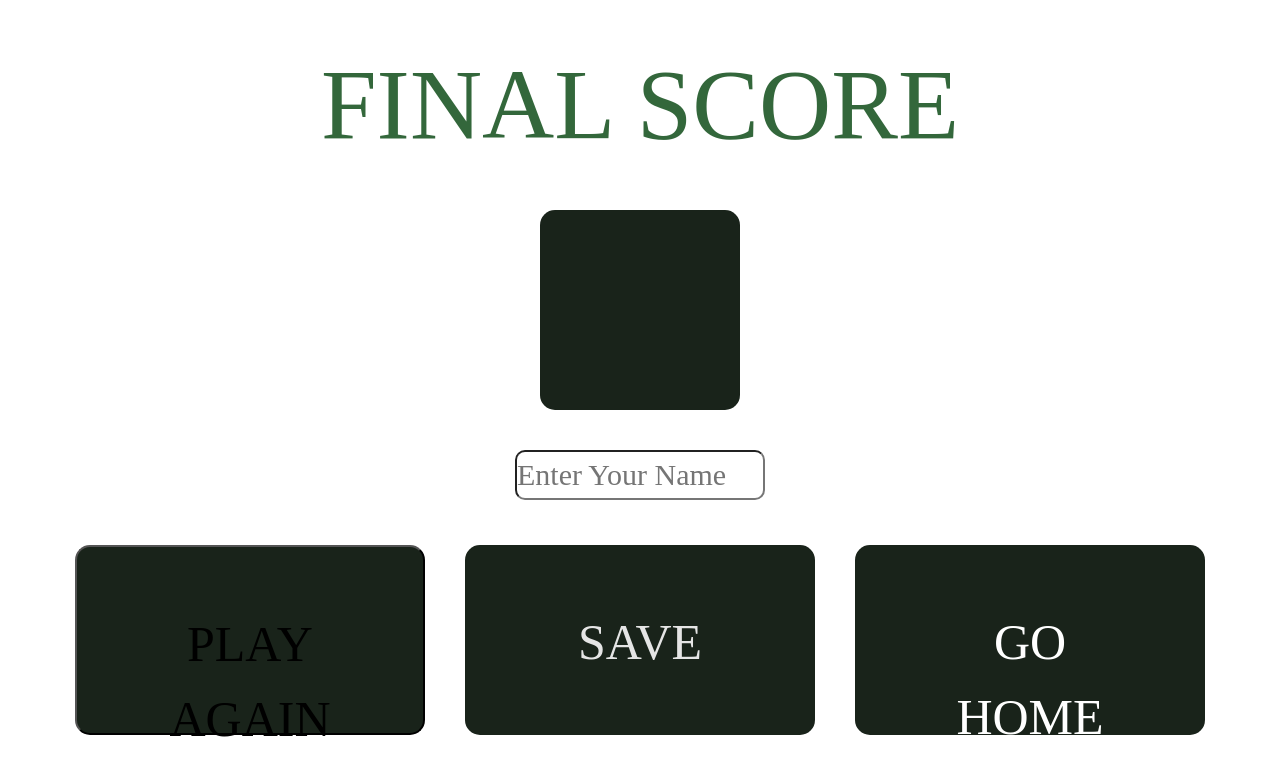
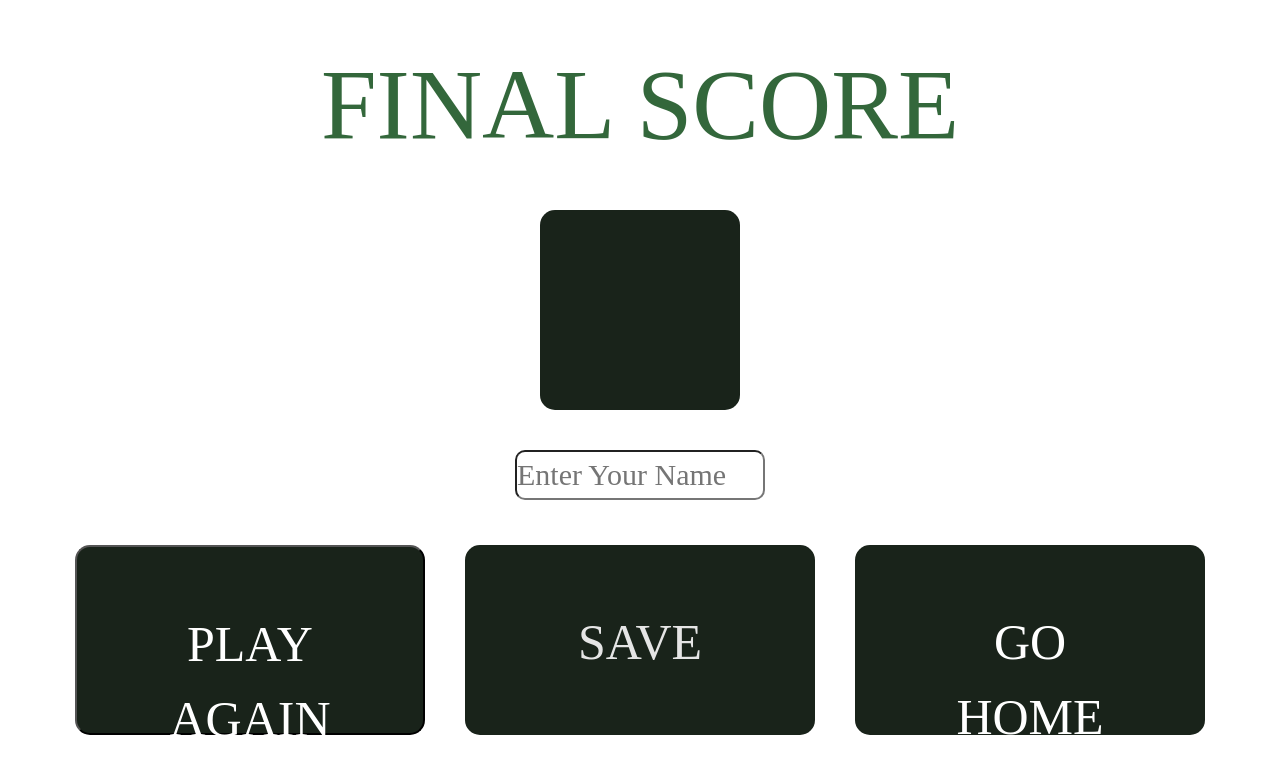
Before and after one commit to louparker/random-music-quiz, a plain HTML site: page gameover.html in a window 1280 px wide. Drawn offline with nearby package versions, Linux system fonts and the light colour scheme; a web font is replaced by a local one.

Commit message:
change color of play again btn to #fff on gameover

```diff
--- a/assets/css/gameover.css
+++ b/assets/css/gameover.css
@@ -43,6 +43,10 @@ input {
 }
 
 /* option buttons */
+button {
+    color: #ffffff;
+}
+
 .option__btns {
     flex-direction: column;
     margin-top: 2rem;
--- a/js/game.js
+++ b/js/game.js
@@ -93,7 +93,6 @@ const levelScore = gameDifficulty === "easy" ? 10
                 : 30;
 
 const maxQuestions = 10;
-const gameoverPath = "/random-music-quiz/gameover.html?mode=";
 let baseUrl ="https://louparker.github.io/random-music-quiz";
 
 //base set up for loading the game page
@@ -155,7 +154,3 @@ incrementScore = (num) => {
     score += num;
     scoreText.innerHTML = score;
 };
-
-console.log(gameDifficulty);
-console.log(window.location);
-console.log(baseUrl);
```
